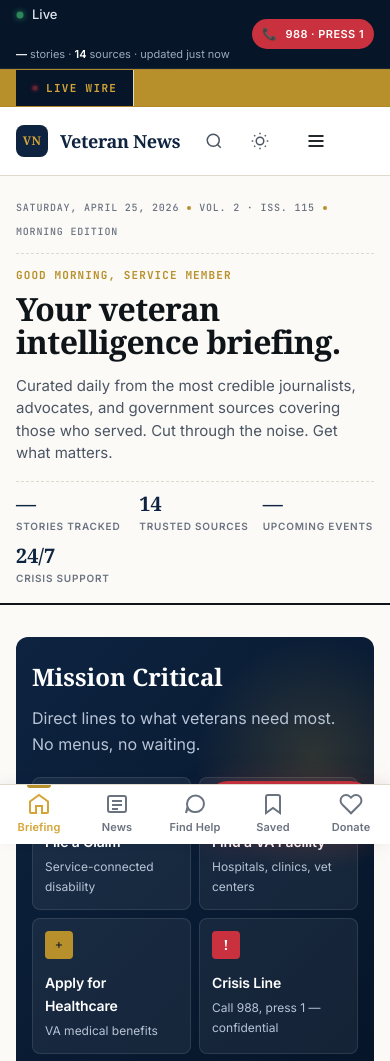
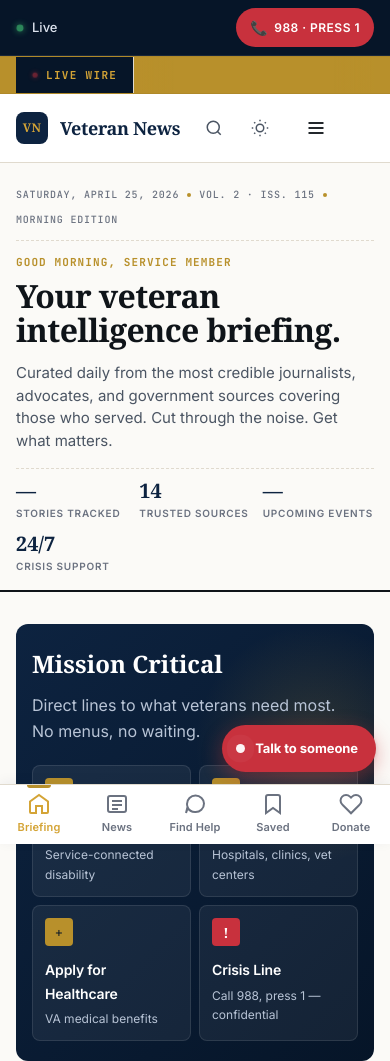
Before and after one commit to EmperorMew/veterannews, a website built with Vite: page src/index.html in a window 390 px wide. Shown: the top 1061 px of the page. Built offline with nearby package versions, Linux system fonts and the light colour scheme; files whose address does not match are found by name; a web font is replaced by a local one.

Commit message:
Mobile revamp loop: visual fixes from iPhone preview testing
Tested at 375px (iPhone SE) and 390px (iPhone 14) in light + dark
mode. Each pass identified visual issues, fixed them, rebuilt, re-tested.

Pass 1 — CSS cascade fix
The old desktop .crisis-fab base rule (line 3162) was source-order
overriding my mobile rules (line 1844). Moved the mobile-only rules
to AFTER the base rule. FAB now properly sits at bottom: 72px above
tab bar on phones (was incorrectly at 24px).

Pass 2 — overflow:hidden on body/html
Was getting 4px horizontal overflow from filter chips extending
past viewport. Added overflow-x:hidden so chip strip scrolls
cleanly without the body itself horizontal-scrolling.

Pass 3 — bigger crisis pill
Crisis pill at top was 30px tall on phones — under Apple HIG 44pt.
Bumped to 36px (with 988 + dial icon). Below 400px viewport, the
"X stories · Y sources" status meta hides so the pill stays full-size.

Pass 4 — window.VN composition fix
The crisis sheet open/close handlers were being overwritten by the
later window.VN reassignment. Used Object.assign(window.VN || {}, ...)
to preserve all helpers across both initialization sites.

Pass 5 — dev environment setup
Added .claude/launch.json with wrangler + static dev server configs
so future iteration can preview locally.

Verified live in iPhone preview:
- Bottom tab bar (5 tabs) renders at 60px height with safe-area-bottom
  inset, gold underline on active tab
- Crisis FAB sits at bottom: 72px (above tab bar AND home indicator)
- Crisis sheet renders Text/Chat/Call options with "Talk to someone"
  anti-stigma copy
- Dark mode: bg #0A0F18, ink #F0F3F8, all components properly themed
- No horizontal scroll at 375 or 390px viewport
- Drop cap properly disabled on phones (story body)
- All form inputs render at 16px on phones (no iOS zoom-on-focus)

```diff
--- a/src/shared.js
+++ b/src/shared.js
@@ -562,7 +562,7 @@ function escAttr(s) {
 }
 
 // Expose helpers for page scripts
-window.VN = {
+window.VN = Object.assign(window.VN || {}, {
   toggleSaved, isSaved, getSaved, setSaved,
   openSearch, closeSearch, showToast
-};
+});
--- a/src/style.css
+++ b/src/style.css
@@ -1652,6 +1652,7 @@ html, body {
   -webkit-text-size-adjust: 100%;
   -webkit-tap-highlight-color: transparent;
   overscroll-behavior-y: none;
+  overflow-x: hidden;
 }
 
 /* Tap highlight on interactive elements */
@@ -1882,20 +1883,28 @@ body.has-tabbar {
 
 /* ─── Statusbar on phones ────────────────────────────────────────────────── */
 @media (max-width: 799px) {
-  .statusbar-inner { min-height: 32px; padding: 4px 0; }
+  .statusbar-inner { min-height: 40px; padding: var(--s-2) 0; }
   .status-meta {
     font-size: 0.6875rem;
     overflow: hidden;
     text-overflow: ellipsis;
     white-space: nowrap;
-    max-width: 60vw;
+    max-width: 55vw;
   }
   .crisis-pill {
-    padding: 5px 10px;
-    font-size: 0.6875rem;
-    min-height: 28px;
+    padding: 8px 14px;
+    font-size: 0.75rem;
+    min-height: 36px;
+    display: inline-flex;
+    align-items: center;
+    gap: 6px;
   }
-  .crisis-pill::before { font-size: 0.75rem; }
+  .crisis-pill::before { font-size: 0.875rem; }
+}
+@media (max-width: 400px) {
+  .status-meta { display: none; }
+  .statusbar-inner { justify-content: space-between; }
+  .statusbar-left { gap: var(--s-3); }
 }
 
 /* ─── Hero & headlines on phones ─────────────────────────────────────────── */
@@ -3197,11 +3206,34 @@ body.no-scroll { overflow: hidden; }
   box-shadow: 0 12px 40px rgba(200, 49, 61, 0.45), 0 2px 8px rgba(0,0,0,0.2);
   color: white;
 }
-.crisis-fab-mobile-text { display: none; }
-@media (max-width: 600px) {
-  .crisis-fab { bottom: 16px; right: 16px; padding: 12px 18px; font-size: 0.875rem; }
-  .crisis-fab-full-text { display: none; }
-  .crisis-fab-mobile-text { display: inline; }
+/* Mobile FAB overrides — must come AFTER the base .crisis-fab rule above */
+@media (max-width: 799px) {
+  .crisis-fab {
+    bottom: calc(var(--tabbar-height) + var(--safe-bottom) + 12px);
+    right: 14px;
+    padding: 13px 18px 13px 14px;
+    font-size: 0.8125rem;
+    min-height: 44px;
+    box-shadow: 0 6px 20px rgba(200, 49, 61, 0.4), 0 1px 4px rgba(0,0,0,0.15);
+  }
+  .crisis-fab.crisis-fab-compact {
+    padding: 0;
+    width: 56px;
+    height: 56px;
+    min-width: 56px;
+    border-radius: 50%;
+    justify-content: center;
+  }
+  .crisis-fab.crisis-fab-compact::before { width: 10px; height: 10px; }
+  .crisis-fab::before { width: 9px; height: 9px; }
+  .crisis-fab .crisis-fab-mobile-text { display: none; }
+  .crisis-fab .crisis-fab-full-text { display: inline; }
+  .crisis-fab.crisis-fab-compact .crisis-fab-full-text { display: none; }
+  .crisis-fab.crisis-fab-compact .crisis-fab-mobile-text { display: inline; font-weight: 700; }
+}
+@media (min-width: 800px) {
+  .crisis-fab .crisis-fab-mobile-text { display: none; }
+  .crisis-fab .crisis-fab-full-text { display: inline; }
 }
 @media print { .crisis-fab { display: none !important; } }
 
```
Also changed, not shown: .claude/launch.json (added).
